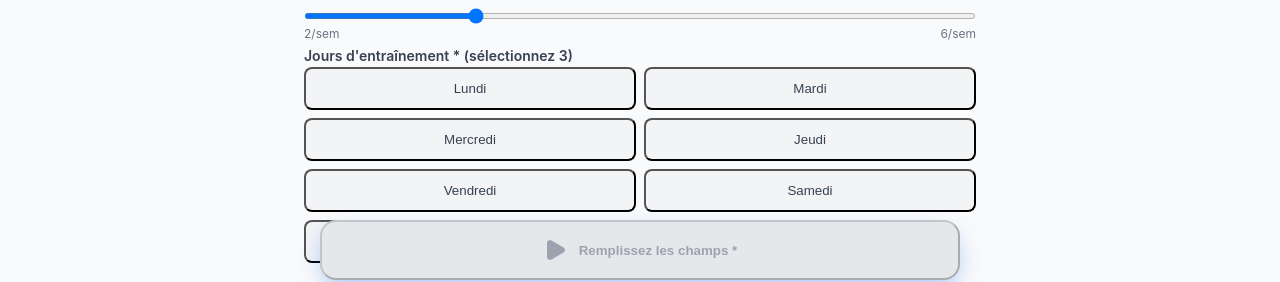
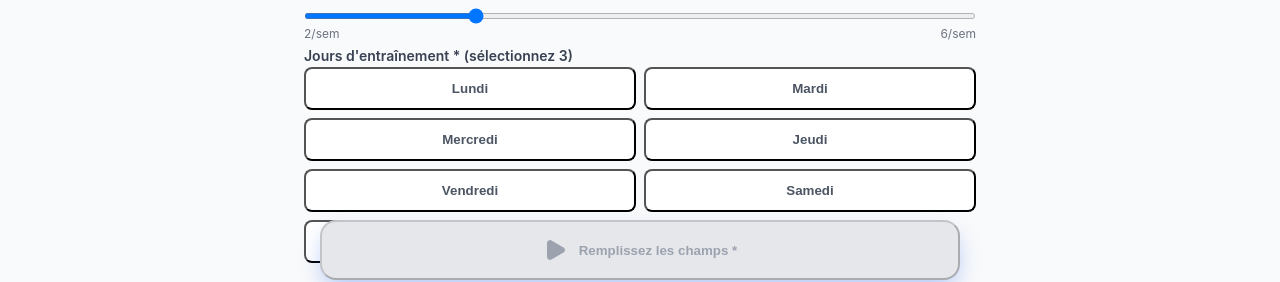
Before and after one commit to aolliet/coach-running, a React (Vite) app: page / in a window 1280 px wide. Shown: the part 432-714 px from the top of the page. Built offline with nearby package versions, Linux system fonts and the light colour scheme.

Commit message:
Final UI improvements: better button contrast

```diff
--- a/src/App.tsx
+++ b/src/App.tsx
@@ -1,4 +1,4 @@
-import { useState } from 'react';
+import { useState, useEffect } from 'react';
 import { Layout } from './components/Layout';
 import { TrainingForm } from './components/TrainingForm';
 import { PlanView } from './components/PlanView';
@@ -9,6 +9,11 @@ import { Calendar, Target } from 'lucide-react';
 function App() {
   const { activeTab, plan, currentGoal, setActiveTab, setPlan, setCurrentGoal } = useStore();
   const [isGenerating, setIsGenerating] = useState(false);
+
+  // Always start on the form tab
+  useEffect(() => {
+    setActiveTab('form');
+  }, []);
 
   const handleFormSubmit = async (formData: any) => {
     setActiveTab('plan');
--- a/src/components/TrainingForm.tsx
+++ b/src/components/TrainingForm.tsx
@@ -137,9 +137,9 @@ export const TrainingForm: React.FC<TrainingFormProps> = ({ onSubmit }) => {
                                 key={day}
                                 type="button"
                                 onClick={() => handleDayToggle(day)}
-                                className={`p-3 rounded-lg font-medium transition-all ${formData.trainingDays.includes(day)
-                                    ? 'bg-blue-600 text-white shadow-md scale-105'
-                                    : 'bg-gray-100 dark:bg-gray-800 text-gray-700 dark:text-gray-300 hover:bg-gray-200 dark:hover:bg-gray-700'
+                                className={`p-3 rounded-lg font-bold transition-all ${formData.trainingDays.includes(day)
+                                    ? 'bg-blue-700 dark:bg-blue-600 text-white shadow-xl scale-105 border-2 border-blue-900 dark:border-blue-300'
+                                    : 'bg-white dark:bg-gray-800 text-gray-600 dark:text-gray-300 hover:bg-gray-50 dark:hover:bg-gray-700 border-2 border-gray-300 dark:border-gray-600'
                                     }`}
                             >
                                 {day}
```
Also changed, not shown: 1 other file (tests, documents, lock files or other folders).
